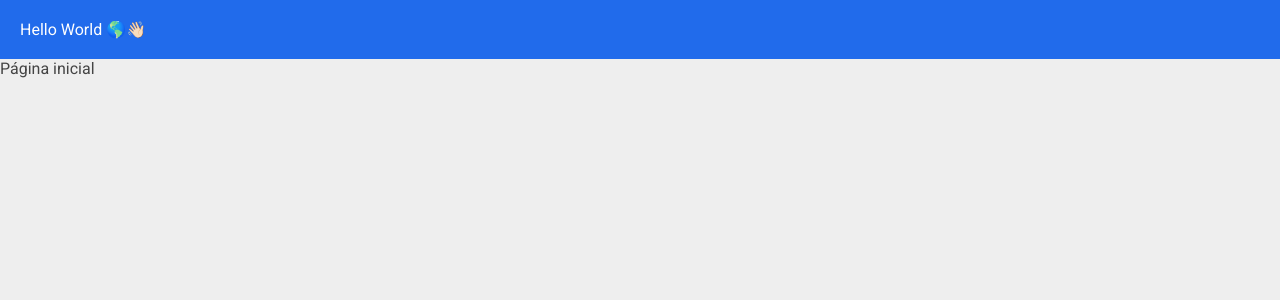
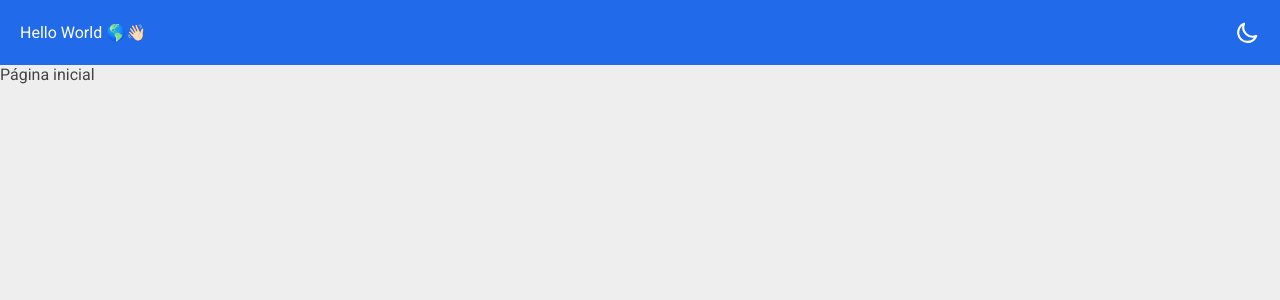
Before and after one commit to yurihnrq/next-blog, a Next.js app: page / in a window 1280 px wide. Shown: the top 300 px of the page. Built offline with nearby package versions, Linux system fonts and the light colour scheme.

Commit message:
feat: theme management

```diff
--- a/package.json
+++ b/package.json
@@ -18,6 +18,7 @@
     "@types/node": "17.0.18",
     "@types/react": "17.0.39",
     "@types/styled-components": "^5.1.23",
+    "babel-plugin-styled-components": "^2.0.3",
     "eslint": "8.9.0",
     "eslint-config-next": "12.1.0",
     "typescript": "4.5.5"
--- a/src/components/layout/Header.tsx
+++ b/src/components/layout/Header.tsx
@@ -1,14 +1,73 @@
-import React from 'react';
-import styled from 'styled-components';
+import Link from 'next/link';
+import React, { useContext, useEffect, useState } from 'react';
+import styled, { ThemeContext } from 'styled-components';
 
 const StyledHeader = styled.header`
   background-color: ${({ theme }) => theme.colors.primary};
+  display: flex;
+  flex-direction: row;
+  justify-content: space-between;
+  align-items: center;
   color: white;
   padding: 20px;
+  button {
+    width: 25px;
+    height: 25px;
+    background-color: transparent;
+    border: none;
+    cursor: pointer;
+  }
+  a {
+    color: white;
+  }
 `;
 
+const MoonIcon: JSX.Element = (
+  <svg
+    xmlns='http://www.w3.org/2000/svg'
+    fill='none'
+    viewBox='0 0 24 24'
+    stroke='#FFFFFF'
+  >
+    <path
+      strokeLinecap='round'
+      strokeLinejoin='round'
+      strokeWidth={2}
+      d='M20.354 15.354A9 9 0 018.646 3.646 9.003 9.003 0 0012 21a9.003 9.003 0 008.354-5.646z'
+    />
+  </svg>
+);
+
+const SunIcon: JSX.Element = (
+  <svg
+    xmlns='http://www.w3.org/2000/svg'
+    fill='none'
+    viewBox='0 0 24 24'
+    stroke='#FFFFFF'
+  >
+    <path
+      strokeLinecap='round'
+      strokeLinejoin='round'
+      strokeWidth='2'
+      d='M12 3v1m0 16v1m9-9h-1M4 12H3m15.364 6.364l-.707-.707M6.343 6.343l-.707-.707m12.728 0l-.707.707M6.343 17.657l-.707.707M16 12a4 4 0 11-8 0 4 4 0 018 0z'
+    />
+  </svg>
+);
+
 const Header: React.FC = () => {
-  return <StyledHeader>Hello World 🌎👋🏻</StyledHeader>;
+  const { id, toggleTheme } = useContext(ThemeContext);
+  const [icon, setIcon] = useState<JSX.Element | null>(null);
+
+  useEffect(() => {
+    setIcon(() => (id === 'light' ? MoonIcon : SunIcon));
+  }, [id]);
+
+  return (
+    <StyledHeader>
+      <Link href='/'>Hello World 🌎👋🏻</Link>
+      <button onClick={() => toggleTheme()}>{icon}</button>
+    </StyledHeader>
+  );
 };
 
 export default Header;
--- /dev/null
+++ b/src/hooks/usePersistentState.tsx
@@ -0,0 +1,25 @@
+import { Dispatch, SetStateAction, useEffect, useState } from 'react';
+
+const usePersistentState = <T extends unknown>(
+  key: string,
+  initialState: T
+): [T, Dispatch<SetStateAction<T>>] => {
+  const [state, setState] = useState<T>(() => {
+    // In Next.js we must be sure that code are running in client-side to use localStorage.
+    // (typeof window !== 'undefined') works because it does not access window object, just checks its type.
+    if (typeof window !== 'undefined') {
+      const storedValue = localStorage.getItem(key);
+      if (storedValue) return JSON.parse(storedValue);
+    }
+    return initialState;
+  });
+
+  // If key or state changes, update localStorage value.
+  useEffect(() => {
+    localStorage.setItem(key, JSON.stringify(state));
+  }, [key, state]);
+
+  return [state, setState];
+};
+
+export default usePersistentState;
--- a/src/pages/_app.tsx
+++ b/src/pages/_app.tsx
@@ -1,12 +1,21 @@
-import React from 'react';
+import React, { useCallback } from 'react';
 import type { AppProps } from 'next/app';
 import GlobalStyle from '../styles/global';
 import { ThemeProvider } from 'styled-components';
-import { LightTheme } from '../styles/themes';
+import { DarkTheme, LightTheme, Theme } from '../styles/themes';
+import usePersistentState from '../hooks/usePersistentState';
 
 const App: React.FC<AppProps> = ({ Component, pageProps }: AppProps) => {
+  const [theme, setTheme] = usePersistentState<Theme>('theme', LightTheme);
+
+  const toggleTheme = useCallback(() => {
+    setTheme(previousTheme =>
+      previousTheme.id === 'light' ? DarkTheme : LightTheme
+    );
+  }, [setTheme]);
+
   return (
-    <ThemeProvider theme={LightTheme}>
+    <ThemeProvider theme={{ ...theme, toggleTheme }}>
       <GlobalStyle />
       <Component {...pageProps} />
     </ThemeProvider>
--- a/src/pages/_document.tsx
+++ b/src/pages/_document.tsx
@@ -19,7 +19,7 @@ const MyDocument: NextPage = () => {
           rel='stylesheet'
         />
         <link rel='icon' type='image/x-icon' href='/favicon.ico' />
-        <link rel='manifest' href='/webmanifest.json' />
+        <link rel='manifest' href='/manifest.json' />
         <link rel='mask-icon' href='/safari-pinned-tab.svg' color='#216beb' />
         <meta name='theme-color' content='#216beb' />
       </Head>
--- a/src/styles/global.ts
+++ b/src/styles/global.ts
@@ -11,6 +11,9 @@ const GlobalStyle = createGlobalStyle`
     color: ${({ theme }) => theme.colors.text};
     font-family: 'Roboto', sans-serif;
   }
+  a {
+    text-decoration: none;
+  }
 `;
 
 export default GlobalStyle;
--- a/src/styles/styled.d.ts
+++ b/src/styles/styled.d.ts
@@ -1,6 +1,10 @@
 import 'styled-components';
 import { Theme } from './themes';
 
+// Interface created to enable code auto-complete and proper usage of
+// TextProvider (from styled-components) with Typescript.
 declare module 'styled-components' {
-  export interface DefaultTheme extends Theme {}
+  export interface DefaultTheme extends Theme {
+    toggleTheme: () => void;
+  }
 }
--- a/src/styles/themes.ts
+++ b/src/styles/themes.ts
@@ -1,5 +1,5 @@
 export interface Theme {
-  name: 'light' | 'dark';
+  id: 'light' | 'dark';
   colors: {
     primary: string;
     secondary: string;
@@ -12,7 +12,7 @@ export interface Theme {
 }
 
 export const LightTheme: Theme = {
-  name: 'light',
+  id: 'light',
   colors: {
     primary: '#216BEB',
     secondary: '#3D84FF',
@@ -25,7 +25,7 @@ export const LightTheme: Theme = {
 };
 
 export const DarkTheme: Theme = {
-  name: 'light',
+  id: 'dark',
   colors: {
     primary: '#216BEB',
     secondary: '#3D84FF',
@@ -33,6 +33,6 @@ export const DarkTheme: Theme = {
     complementary: '#EBAA21',
     darkComplementary: '#9E6B00',
     text: '#EEEEEE',
-    background: '#444444'
+    background: '#475569'
   }
 };
```
Also changed, not shown: src/pages/404.tsx (added, +11 -0 lines), .babelrc.json (added), 1 other file (tests, documents, lock files or other folders).
